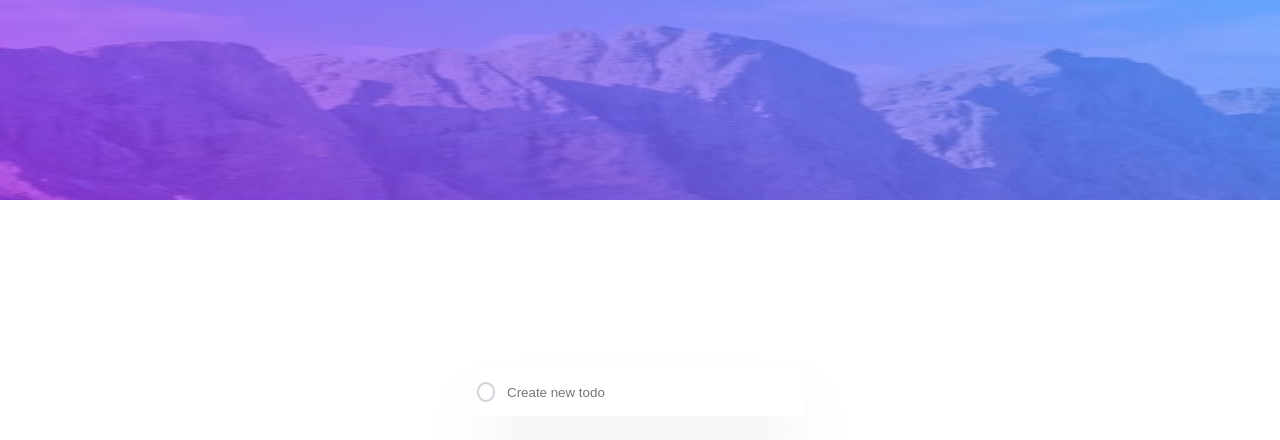
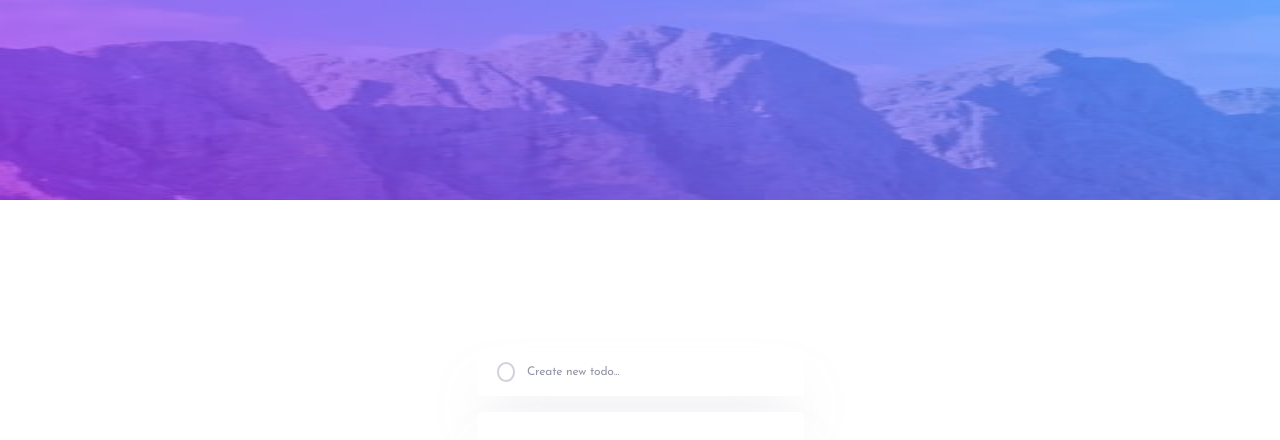
Before and after one commit to gigakhrz/Todo-app, a React (Vite) app: page / in a window 1280 px wide. Shown: the top 440 px of the page. Built offline with nearby package versions, Linux system fonts and the light colour scheme.

Commit message:
add some styles

```diff
--- a/index.html
+++ b/index.html
@@ -3,8 +3,14 @@
   <head>
     <meta charset="UTF-8" />
     <link rel="icon" type="image/svg+xml" href="/vite.svg" />
+    <link rel="preconnect" href="https://fonts.googleapis.com" />
+    <link rel="preconnect" href="https://fonts.gstatic.com" crossorigin />
+    <link
+      href="https://fonts.googleapis.com/css2?family=Josefin+Sans:wght@400;700&display=swap"
+      rel="stylesheet"
+    />
     <meta name="viewport" content="width=device-width, initial-scale=1.0" />
-    <title>Vite + React + TS</title>
+    <title>Todo app</title>
   </head>
   <body>
     <div id="root"></div>
--- a/src/Components/Todo.tsx
+++ b/src/Components/Todo.tsx
@@ -28,13 +28,14 @@ const Todo = (): JSX.Element => {
           onChange={(e) => setText(e.target.value)}
           className="createTodo"
           type="text"
-          placeholder="Create new todo"
+          placeholder="Create new todo..."
         />
       </form>
-      <ul>
+      <ul className="list">
         {tasks.map((task) => (
           <li key={task.id} className="todo">
             <input
+              className="isDone"
               type="checkbox"
               onClick={() => dispatch(completed(task.id))}
             />
@@ -62,6 +63,7 @@ const TodoContainer = styled.div`
     align-items: center;
     justify-content: center;
     gap: 12px;
+    padding: 14px 0 14px 20px;
     background-color: white;
     border-radius: 5px;
     box-shadow: 0px 35px 50px -15px rgba(194, 195, 214, 0.5);
@@ -80,13 +82,53 @@ const TodoContainer = styled.div`
       width: 100%;
       height: 48px;
       border: none;
+
+      font-family: Josefin Sans;
+      font-size: 12px;
+      font-weight: 400;
+      line-height: 12px;
+      letter-spacing: -0.17px;
+      color: #494c6b;
+    }
+
+    .createTodo:focus-visible {
+      outline: none;
+    }
+    .createTodo::placeholder {
+      color: #9495a5;
     }
   }
 
-  .Todo {
+  .list {
+    width: 327px;
     display: flex;
-    width: 327px;
-    height: 48px;
     align-items: center;
+    flex-direction: column;
+    padding: 20px 24px;
+    background-color: white;
+    border-radius: 5px;
+    box-shadow: 0px 35px 50px -15px rgba(194, 195, 214, 0.5);
+
+    .todo {
+      display: flex;
+      width: 327px;
+      height: 48px;
+      align-items: center;
+      width: 100%;
+      gap: 24px;
+
+      .isDone {
+        width: 20px;
+        height: 20px;
+      }
+
+      p {
+        font-size: 12px;
+        font-weight: 400;
+        line-height: 12px;
+        letter-spacing: -0.17px;
+        color: #494c6b;
+      }
+    }
   }
 `;
--- a/src/GlobalStyles.ts
+++ b/src/GlobalStyles.ts
@@ -11,7 +11,7 @@ const GlobalStyles = createGlobalStyle`
  body{
     width: 100%;
     min-height: 100vh;
-    font-family: 'Kumbh Sans', sans-serif;
+    font-family: 'Josefin Sans', sans-serif;
  }
 
 `;
```
